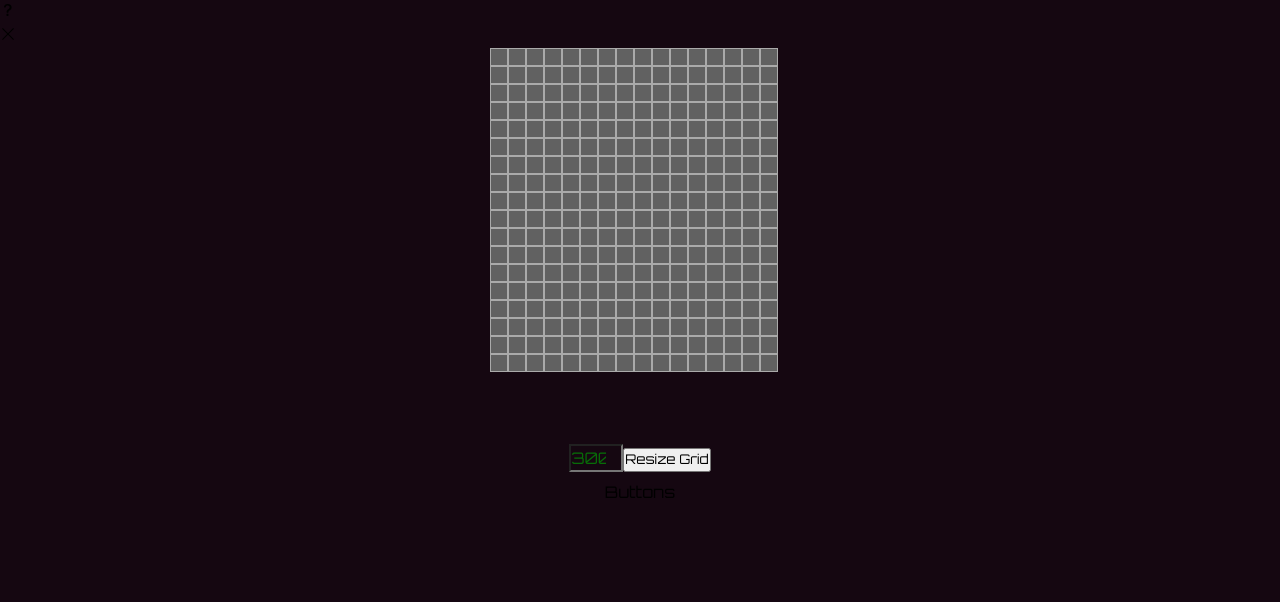
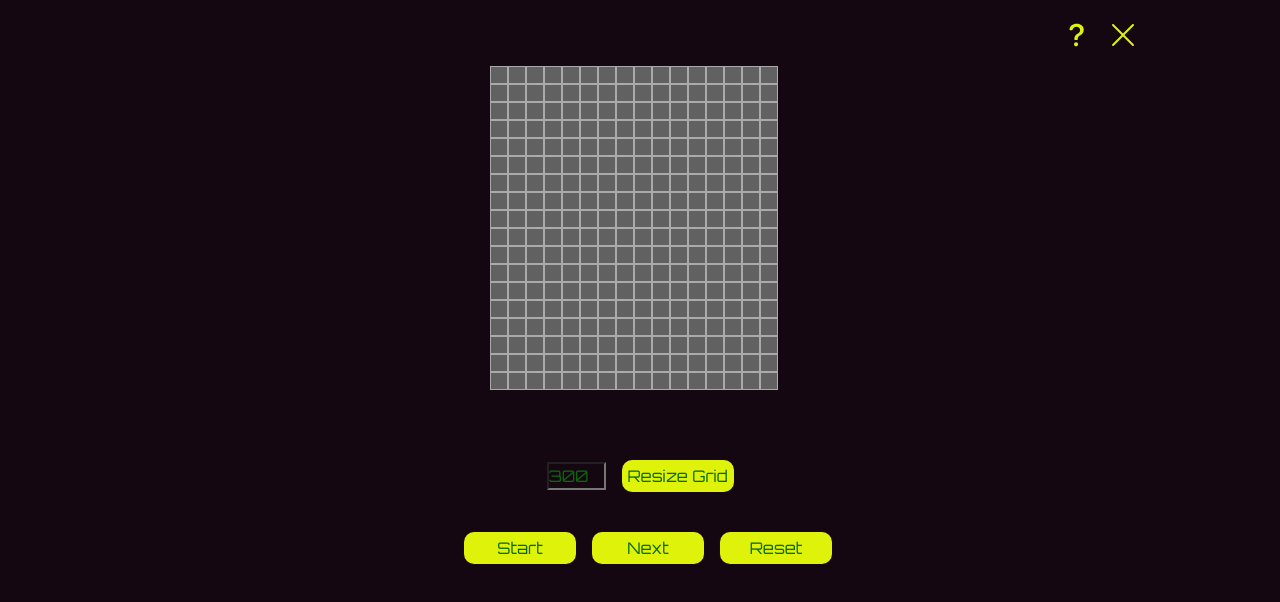
Before and after one commit to ClemMtz/https---github.com-ClemMtz-The-game-of-life, a React (Vite) app: page / in a window 1280 px wide. Both pictures are taken after a click on the button "Start Game". Shown: the top 602 px of the page. Built offline with nearby package versions, Linux system fonts and the light colour scheme.

Commit message:
creation button to interact with  game + styling

```diff
--- a/src/App.css
+++ b/src/App.css
@@ -67,7 +67,7 @@ body {
 }
 
 input[type="number"] {
-  width: 50px;
+  width: 55px;
   font-size: 1rem;
   margin-top: 6rem;
   background: var(--background);
@@ -129,3 +129,32 @@ input:invalid {
   font-size: 0.9rem;
   text-align: center;
 }
+
+.btn-container {
+  margin-top: 2rem;
+}
+
+.button {
+  border: none;
+  background: var(--interaction-color);
+  color: var(--text-color);
+  font-size: 1rem;
+  height: 2rem;
+  width: 7rem;
+  border-radius: 10px;
+  cursor: pointer;
+  margin-left: 1rem;
+  opacity: 1;
+}
+
+.icons {
+  display: flex;
+  margin-top: 1rem;
+  margin-left: 83vw;
+  gap: 1rem;
+  height: 50px;
+  width: 50px;
+  color: var(--interaction-color);
+  font-size: 30px;
+  cursor: pointer;
+}
--- a/src/components/Buttons.jsx
+++ b/src/components/Buttons.jsx
@@ -13,8 +13,41 @@ const Buttons = () => {
     startBtn
   } = useGlobalContext();
 
+  const resetTiles = () => {
+    startBtn.current.innerText = "Start"
+    running.current = false
+    setPlaying(false)
+    setResetBtnClicked(resetBtnClicked ? false : true)
+  };
+
+  const nextBtnClick = () => {
+    startBtn.current.innerText = "Start"
+    running.current = false
+    setPlaying(false)
+    setNextBtnClicked(nextBtnClicked ? false : true)
+  };
+
+  const startBtnClick = () => {
+    if (!running.current) {
+      startBtn.current.innerText = "Stop"
+      running.current = true
+      setPlaying(true)
+    }
+  };
+
+  const stopBtnClick = () => {
+    startBtn.current.innerText = "Start"
+    running.current = false
+    setPlaying(false)
+  };
+
+
   return (
-    <div>Buttons</div>
+    <div className="center btn-container flex-row">
+      <button id="start-btn" className="button buttonBS " ref={startBtn} onClick={playing ? () => { stopBtnClick() } : () => { startBtnClick() }}>Start</button>
+      <button id="next-btn" className="button margin-left buttonBS" onClick={() => { nextBtnClick() }}>Next</button>
+      <button id="reset-btn" className="button margin-left buttonBS" onClick={() => { resetTiles() }}>Reset</button>
+    </div>
   )
 }
 
```
Lines whose indentation alone changed are shown as unchanged.
